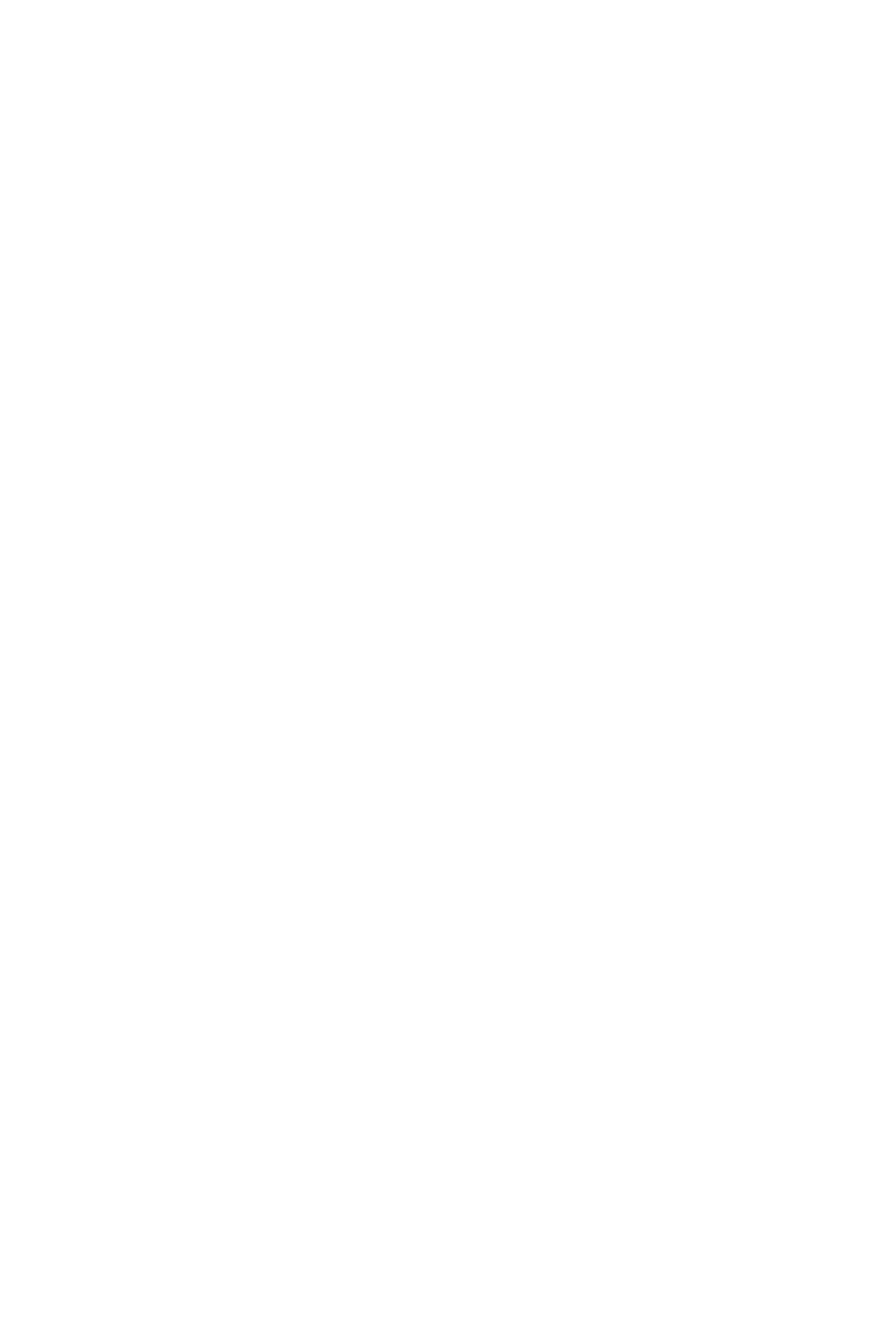
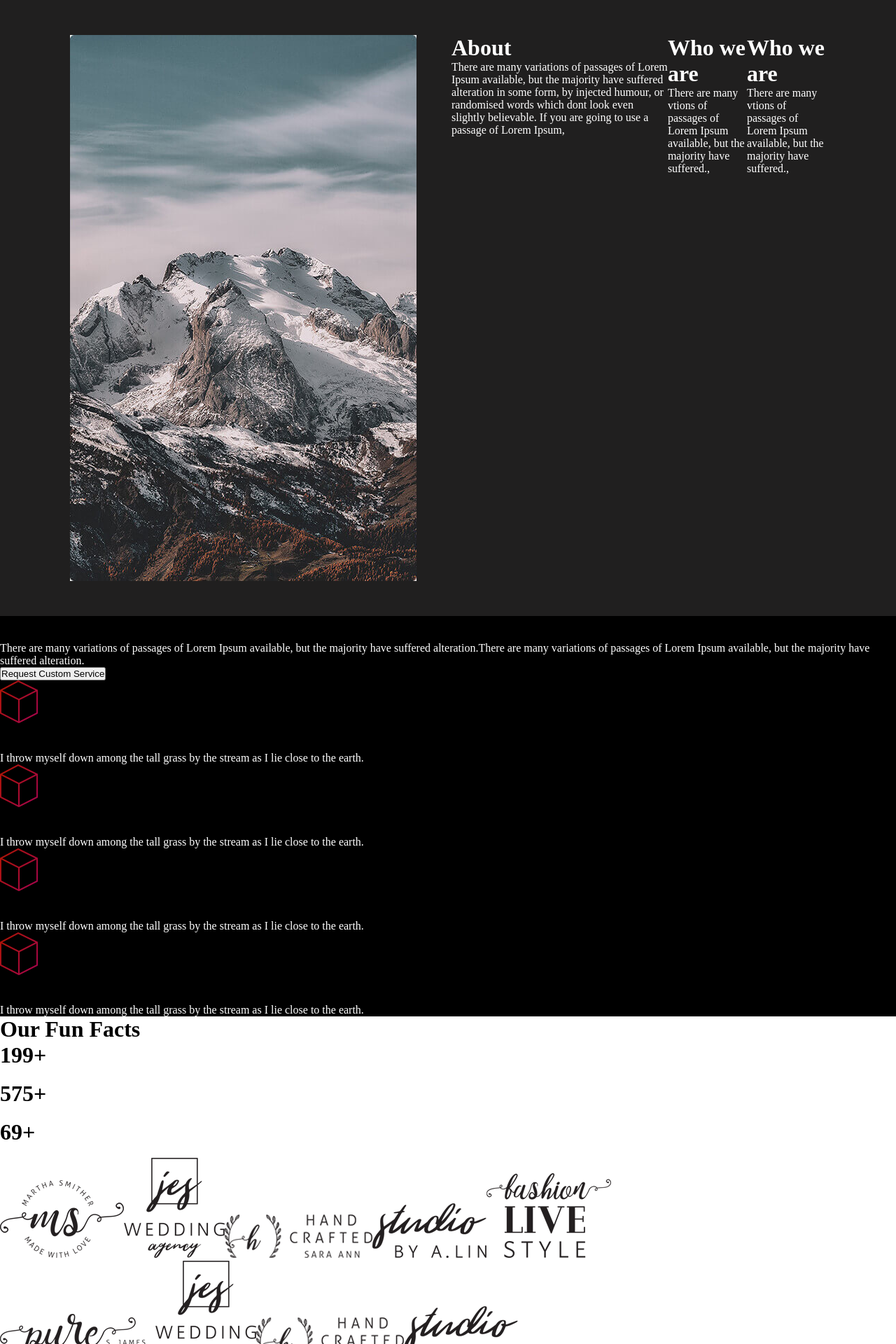
Before and after one commit to AlEkramHossainAbir/trydo-theme, a React (Create React App) app: page / in a window 1280 px wide. Shown: the part 720-2640 px from the top of the page at 70% size. Before the commit the page ends 800 px from the top, so only its background shows below. Built offline with nearby package versions, Linux system fonts and the light colour scheme.

Commit message:
body added

```diff
--- a/src/App.css
+++ b/src/App.css
@@ -39,6 +39,18 @@
     background-clip: text;
 }
 
-.working-sector{
-    background-color: white;
+.about{
+    background-color: #201F1F;
+    display: flex;
+    padding: 50px 100px;
 }
+.about_image{
+    margin-right: 50px;
+}
+.services{
+    background-color: black;
+}
+.about h1,p{
+    color: white;
+
+}
--- a/src/App.js
+++ b/src/App.js
@@ -1,10 +1,20 @@
 import './App.css';
+import Footer from './components/Footer';
 import Header from './components/Header';
+import About from './components/Views/About';
+import FunFact from './components/Views/FunFact';
+import PartnerImages from './components/Views/partner/PartnerImages';
+import Services from './components/Views/services/Services';
 
 function App() {
   return (
     <div className="App">
       <Header />
+      <About />
+      <Services />
+      <FunFact />
+      <PartnerImages />
+      <Footer />
     </div>
   );
 }
--- a/src/components/Footer.jsx
+++ b/src/components/Footer.jsx
@@ -0,0 +1,9 @@
+import bigLogo from './../Assets/Images/big-logo.png'
+const Footer = () =>{
+    return(
+        <div className="footer">
+            <img src={bigLogo} alt="Logo" />
+        </div>
+    )
+}
+export default Footer
--- /dev/null
+++ b/src/components/Views/About.jsx
@@ -0,0 +1,27 @@
+import aboutImage from './../../Assets/Images/about.jpg'
+const About = () => {
+    return (
+        <div className="about">
+            <img src={aboutImage} alt="About" className='about_image'/>
+            <div className="about-message">
+                <h1>About</h1>
+                <p>There are many variations of passages of Lorem Ipsum available,
+                    but the majority have suffered alteration in some form, by injected humour,
+                    or randomised words which dont look even slightly believable. If you are going to use a passage of Lorem Ipsum,</p>
+            </div>
+
+            <div className="who-we-are-message">
+                <h1>Who we are</h1>
+                <p>There are many vtions of passages of Lorem Ipsum available, but the majority
+                    have suffered.,</p>
+            </div>
+            <div className="who-we-are-message">
+                <h1>Who we are</h1>
+                <p>There are many vtions of passages of Lorem Ipsum available, but the majority
+                    have suffered.,</p>
+            </div>
+
+        </div>
+    )
+}
+export default About
--- /dev/null
+++ b/src/components/Views/FunFact.jsx
@@ -0,0 +1,37 @@
+const FunFact = () =>{
+    return(
+        <div className="fun-fact">
+        <h1 className="fun-fact-text">Our Fun Facts</h1>
+        <div className="row  text-center pb-5 container mx-auto">
+          <div className="col-lg-4 col-md-6 col-sm-4 pb-4">
+            <h1 className="text-danger fw-bold pb-3">
+              199<span className="temp-position">+</span>
+            </h1>
+            <p className="text-secondary h5">
+              The standard chunk of Lorem Ipsum used since the 1500s is
+              reproduced below for those.
+            </p>
+          </div>
+          <div className="col-lg-4 col-md-6 col-sm-4 pb-4">
+            <h1 className="text-danger pb-3 fw-bold">
+              575<span className="temp-position">+</span>
+            </h1>
+            <p className="text-secondary h5">
+              The standard chunk of Lorem Ipsum used since the 1500s is
+              reproduced below for those.
+            </p>
+          </div>
+          <div className="col-lg-4 col-md-6 col-sm-4 pb-4">
+            <h1 className="text-danger pb-3 fw-bold">
+              69<span className="temp-position">+</span>
+            </h1>
+            <p className="text-secondary h5">
+              The standard chunk of Lorem Ipsum used since the 1500s is
+              reproduced below for those.
+            </p>
+          </div>
+        </div>
+      </div>
+    )
+}
+export default FunFact
--- a/src/components/Views/Home.jsx
+++ b/src/components/Views/Home.jsx
@@ -4,11 +4,11 @@ import marketingLogo from './../../Assets/Images/marketing.png'
 const Home = () => {
     return (
         <div className="home">
-            <div className="banner"> <h1>A DIGITAL <br /> AGENCY</h1></div>
+            <div className="banner"> <h1>A DIGITAL <br /> AGENCY </h1></div>
             <div className="working-sector">
                 <div className="business-strategy">
                     <img src={businessLogo} alt="business Logo" />
-                    <h1>Business Logo</h1>
+                    <h1 className='test'>Business Logo</h1>
                     <p>Lorem ipsum</p>
 
                 </div>
--- /dev/null
+++ b/src/components/Views/partner/PartnerImages.jsx
@@ -0,0 +1,42 @@
+import partner1 from './../../../Assets/Images/partner-1.png'
+import partner2 from './../../../Assets/Images/partner-2.png'
+import partner3 from './../../../Assets/Images/partner-3.png'
+import partner4 from './../../../Assets/Images/partner-4.png'
+import partner5 from './../../../Assets/Images/partner-5.png'
+import partner6 from './../../../Assets/Images/partner-6.png'
+import partner7 from './../../../Assets/Images/partner-7.png'
+import partner8 from './../../../Assets/Images/partner-8.png'
+import partner9 from './../../../Assets/Images/partner-9.png'
+
+const PartnerImages = () => {
+    return (
+        <div className='partner-images'>
+            <div className='container'>
+                <div className='partners-list container'>
+                    <img src={partner1} alt='partner' className='img-fluid' />
+                    <img src={partner2} alt='partner' className='img-fluid' />
+                    <img src={partner3} alt='partner' className='img-fluid' />
+                    <img src={partner4} alt='partner' className='img-fluid' />
+                    <img src={partner5} alt='partner' className='img-fluid' />
+
+
+                </div>
+                <div className='container'>
+                    <div className='container'>
+                        <div className='container second-partners-list'>
+                            <img src={partner6} alt='partner' className='img-fluid' />
+                            <img src={partner7} alt='partner' className='img-fluid' />
+                            <img src={partner8} alt='partner' className='img-fluid' />
+                            <img src={partner9} alt='partner' className='img-fluid' />
+
+                        </div>
+
+                    </div>
+
+                </div>
+            </div>
+
+        </div>
+    )
+}
+export default PartnerImages
--- /dev/null
+++ b/src/components/Views/services/ServiceCard.jsx
@@ -0,0 +1,11 @@
+import websiteLogo from './../../../Assets/Images/website.png'
+const ServiceCard = ({name,message}) =>{
+    return(
+        <div className="service-card-view">
+          <img src={websiteLogo} alt="website" />
+          <h1>{name}</h1>
+          <p>{message}</p>
+        </div>
+    )
+}
+export default ServiceCard
--- /dev/null
+++ b/src/components/Views/services/Services.jsx
@@ -0,0 +1,26 @@
+import ServiceCard from "./ServiceCard"
+
+const Services = () => {
+    return (
+        <div className="services">
+            <div className="services-message">
+                <h1>Services</h1>
+                <p>
+                    There are many variations of passages of
+                    Lorem Ipsum available, but the majority
+                    have suffered alteration.There are many variations of passages of
+                    Lorem Ipsum available, but the majority
+                    have suffered alteration.
+                </p>
+                <button>Request Custom Service</button>
+            </div>
+            <div className="service-card">
+                <ServiceCard name="Business Strategy" message="I throw myself down among the tall grass by the stream as I lie close to the earth." />
+                <ServiceCard name="Website Development" message="I throw myself down among the tall grass by the stream as I lie close to the earth." />
+                <ServiceCard name="Marketing & Reporting" message="I throw myself down among the tall grass by the stream as I lie close to the earth." />
+                <ServiceCard name="Mobile App Development" message="I throw myself down among the tall grass by the stream as I lie close to the earth." />
+            </div>
+        </div>
+    )
+}
+export default Services
```
